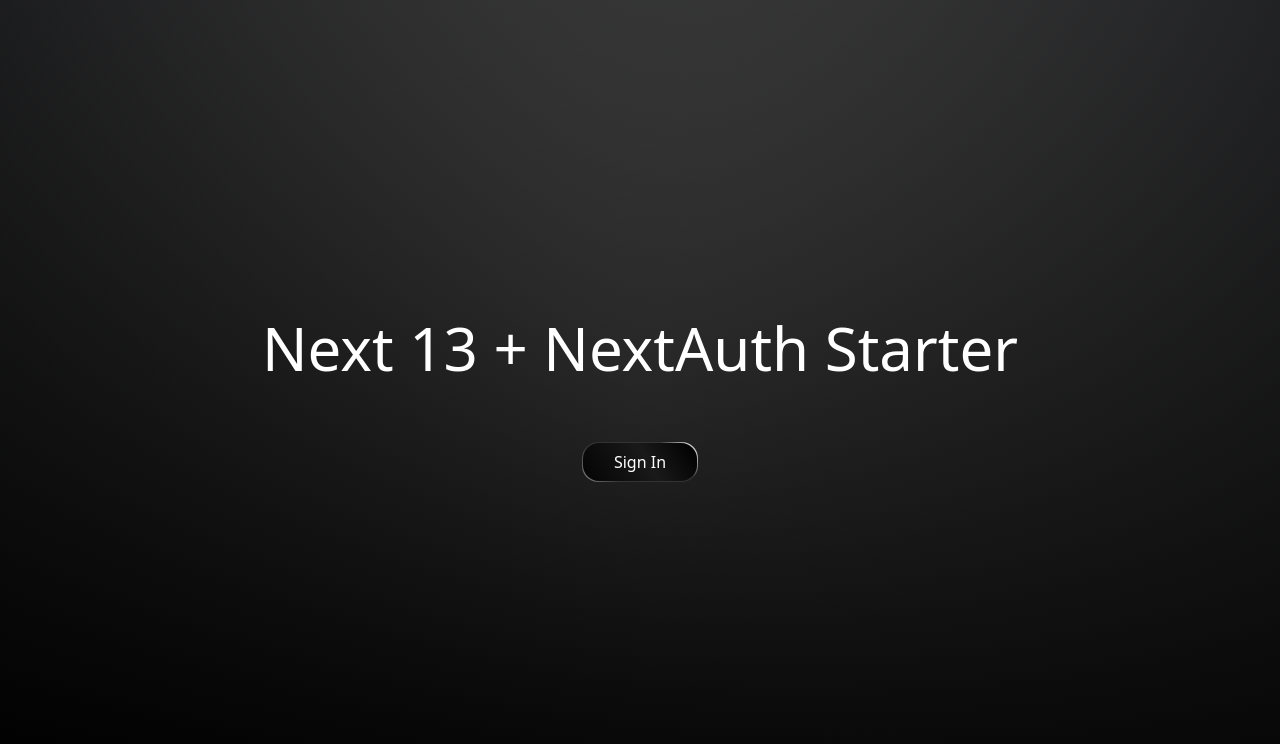
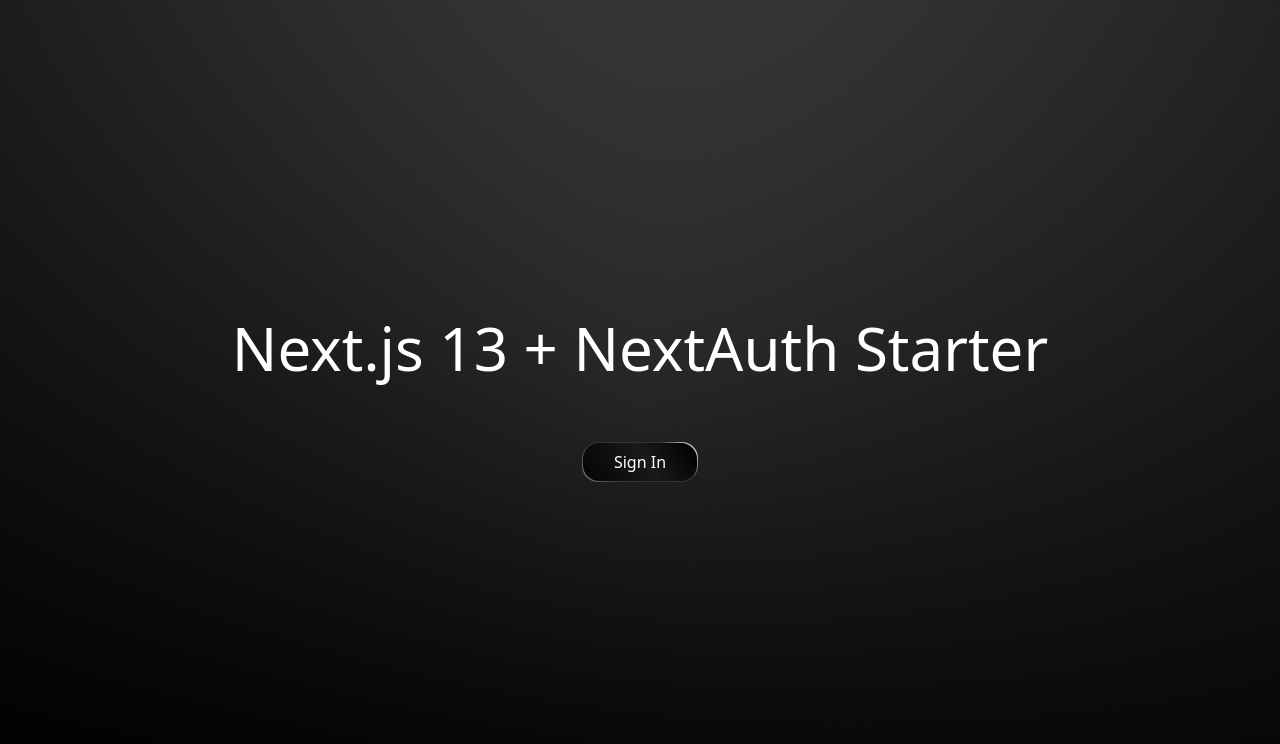
Before and after one commit to taterboom/Nextjs13Starter, a Next.js app: page / in a window 1280 px wide. Shown: the top 744 px of the page. Built offline with nearby package versions, Linux system fonts and the light colour scheme; no server answers.

Commit message:
🚚 update dir

```diff
--- a/src/app/layout.tsx
+++ b/src/app/layout.tsx
@@ -1,5 +1,5 @@
 import "./globals.css"
-import { SessionProvider } from "./SessionProvider"
+import { SessionProvider } from "./components/SessionProvider"
 
 export const metadata = {
   title: "Create Next App",
--- a/src/app/page.tsx
+++ b/src/app/page.tsx
@@ -6,7 +6,7 @@
   const data = await getServerSession()
   return (
     <main className="flex min-h-screen flex-col items-center justify-center">
-      <h1 className="text-6xl">Next 13 + NextAuth Starter</h1>
+      <h1 className="text-6xl">Next.js 13 + NextAuth Starter</h1>
       <section className="mt-16">
         {data ? (
           <Link href="/me">
```
Also changed, not shown: src/app/components/SessionProvider.tsx (renamed from src/app/SessionProvider.tsx).
